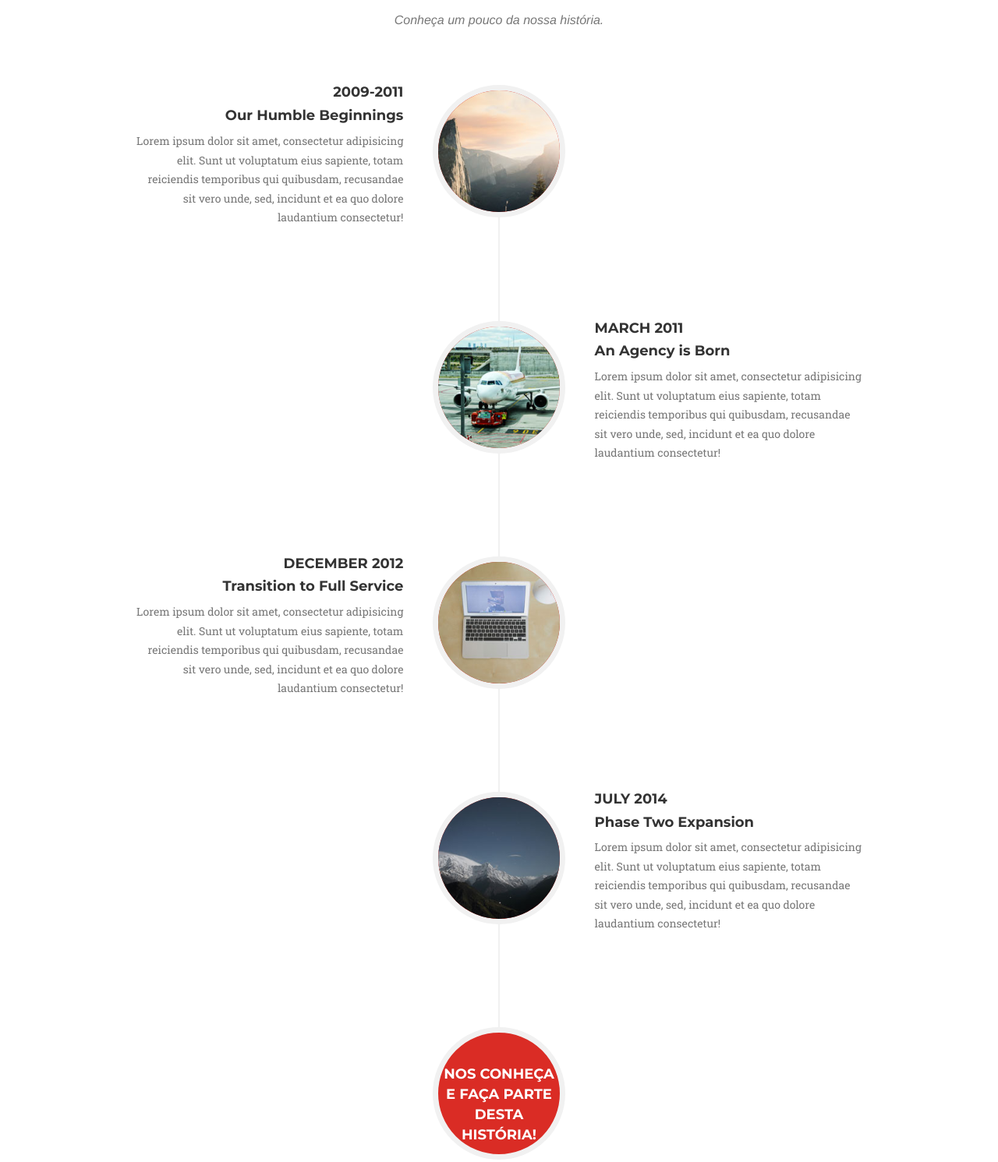
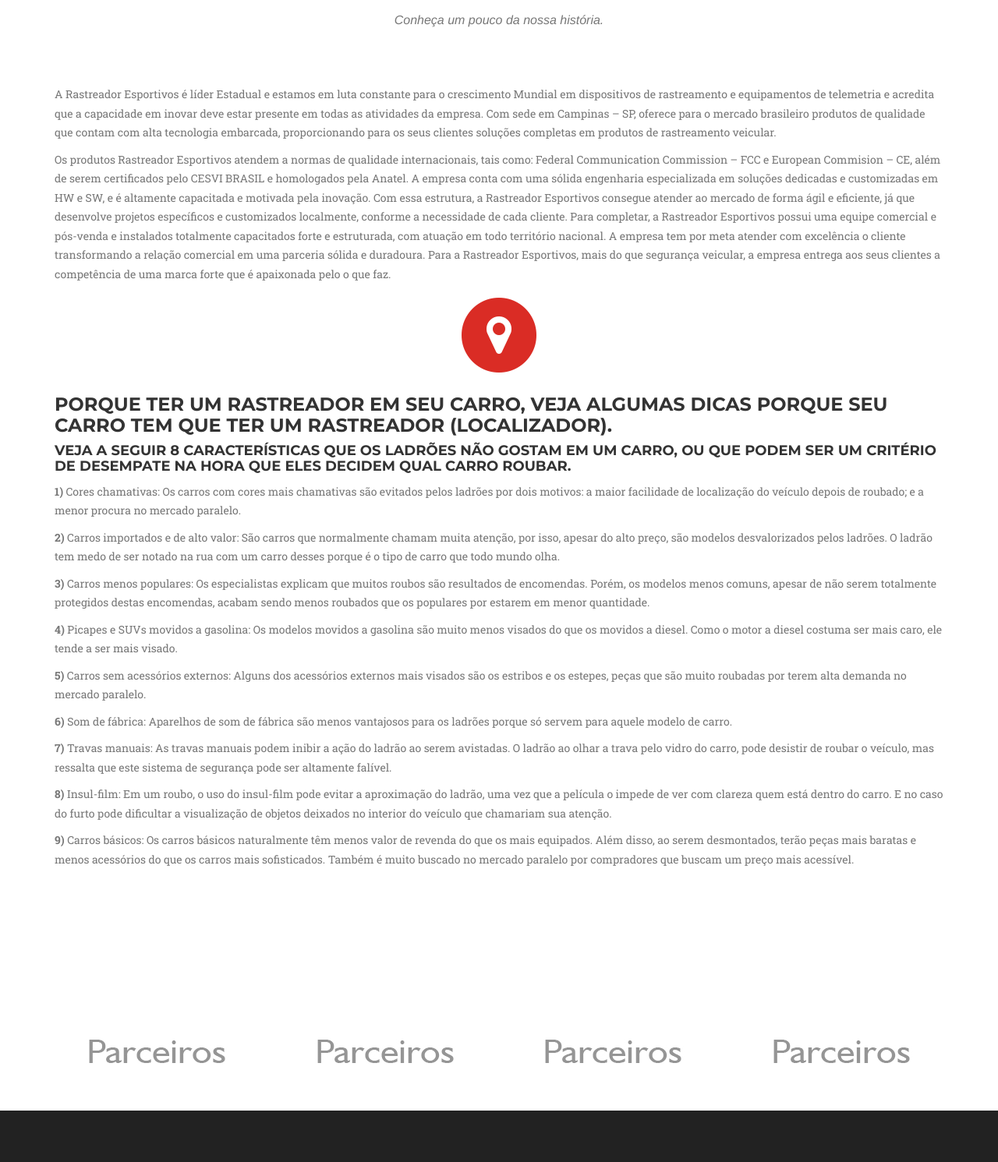
Before and after one commit to WilliamCorreia/esportivos1, a website: page index.html in a window 1280 px wide. Shown: the part 3545-5036 px from the top of the page at 78% size. Drawn offline with nearby package versions, Linux system fonts and the light colour scheme; a web font is replaced by a local one.

Commit message:
Modificações 12-11-2016

```diff
--- a/css/agency.css
+++ b/css/agency.css
@@ -621,13 +621,15 @@
   font-family: "Montserrat", "Helvetica Neue", Helvetica, Arial, sans-serif;
   text-transform: uppercase;
   text-transform: none;
+
 }
 footer ul.quicklinks {
   margin-bottom: 0;
-  line-height: 40px;
+  line-height: 20px;
   font-family: "Montserrat", "Helvetica Neue", Helvetica, Arial, sans-serif;
   text-transform: uppercase;
   text-transform: none;
+  text-align: left;
 }
 ul.social-buttons {
   margin-bottom: 0;
--- a/index.html
+++ b/index.html
@@ -248,76 +248,38 @@
                     <h3 class="section-subheading text-muted">Conheça um pouco da nossa história.</h3>
                 </div>
             </div>
-            <div class="row">
-                <div class="col-lg-12">
-                    <ul class="timeline">
-                        <li>
-                            <div class="timeline-image">
-                                <img class="img-circle img-responsive" src="img/about/1.jpg" alt="">
-                            </div>
-                            <div class="timeline-panel">
-                                <div class="timeline-heading">
-                                    <h4>2009-2011</h4>
-                                    <h4 class="subheading">Our Humble Beginnings</h4>
+                                <div class="timeline-body">
+                                    <p class="text-muted">A Rastreador Esportivos é líder Estadual e estamos em luta constante para o crescimento Mundial em dispositivos de rastreamento e equipamentos de telemetria e acredita que a capacidade em inovar deve estar presente em todas as atividades da empresa. Com sede em Campinas – SP, oferece para o mercado brasileiro produtos de qualidade que contam com alta tecnologia embarcada, proporcionando para os seus clientes soluções completas em produtos de rastreamento veicular.
+                                    <p class="text-muted">Os produtos Rastreador Esportivos atendem a normas de qualidade internacionais, tais como: Federal Communication Commission – FCC e European Commision – CE, além de serem certificados pelo CESVI BRASIL e homologados pela Anatel. A empresa conta com uma sólida engenharia especializada em soluções dedicadas e customizadas em HW e SW, e é altamente capacitada e motivada pela inovação. Com essa estrutura, a Rastreador Esportivos consegue atender ao mercado de forma ágil e eficiente, já que desenvolve projetos específicos e customizados localmente, conforme a necessidade de cada cliente. Para completar, a Rastreador Esportivos possui uma equipe comercial e pós-venda e instalados totalmente capacitados forte e estruturada, com atuação em todo território nacional. A empresa tem por meta atender com excelência o cliente transformando a relação comercial em uma parceria sólida e duradoura. Para a Rastreador Esportivos, mais do que segurança veicular, a empresa entrega aos seus clientes a competência de uma marca forte que é apaixonada pelo o que faz.</p>
                                 </div>
-                                <div class="timeline-body">
-                                    <p class="text-muted">Lorem ipsum dolor sit amet, consectetur adipisicing elit. Sunt ut voluptatum eius sapiente, totam reiciendis temporibus qui quibusdam, recusandae sit vero unde, sed, incidunt et ea quo dolore laudantium consectetur!</p>
-                                </div>
-                            </div>
-                        </li>
-                        <li class="timeline-inverted">
-                            <div class="timeline-image">
-                                <img class="img-circle img-responsive" src="img/about/2.jpg" alt="">
-                            </div>
-                            <div class="timeline-panel">
-                                <div class="timeline-heading">
-                                    <h4>March 2011</h4>
-                                    <h4 class="subheading">An Agency is Born</h4>
-                                </div>
-                                <div class="timeline-body">
-                                    <p class="text-muted">Lorem ipsum dolor sit amet, consectetur adipisicing elit. Sunt ut voluptatum eius sapiente, totam reiciendis temporibus qui quibusdam, recusandae sit vero unde, sed, incidunt et ea quo dolore laudantium consectetur!</p>
-                                </div>
-                            </div>
-                        </li>
-                        <li>
-                            <div class="timeline-image">
-                                <img class="img-circle img-responsive" src="img/about/3.jpg" alt="">
-                            </div>
-                            <div class="timeline-panel">
-                                <div class="timeline-heading">
-                                    <h4>December 2012</h4>
-                                    <h4 class="subheading">Transition to Full Service</h4>
-                                </div>
-                                <div class="timeline-body">
-                                    <p class="text-muted">Lorem ipsum dolor sit amet, consectetur adipisicing elit. Sunt ut voluptatum eius sapiente, totam reiciendis temporibus qui quibusdam, recusandae sit vero unde, sed, incidunt et ea quo dolore laudantium consectetur!</p>
-                                </div>
-                            </div>
-                        </li>
-                        <li class="timeline-inverted">
-                            <div class="timeline-image">
-                                <img class="img-circle img-responsive" src="img/about/4.jpg" alt="">
-                            </div>
-                            <div class="timeline-panel">
-                                <div class="timeline-heading">
-                                    <h4>July 2014</h4>
-                                    <h4 class="subheading">Phase Two Expansion</h4>
-                                </div>
-                                <div class="timeline-body">
-                                    <p class="text-muted">Lorem ipsum dolor sit amet, consectetur adipisicing elit. Sunt ut voluptatum eius sapiente, totam reiciendis temporibus qui quibusdam, recusandae sit vero unde, sed, incidunt et ea quo dolore laudantium consectetur!</p>
-                                </div>
-                            </div>
-                        </li>
-                        <li class="timeline-inverted">
-                            <div class="timeline-image">
-                                <h4>Nos conheça
-                                    <br>E faça parte
-                                    <br>Desta história!</h4>
-                            </div>
-                        </li>
-                    </ul>
+
+                <div class="row text-center">
+                	<div class="col-md-12">
+                    <span class="fa-stack fa-4x">
+                        <i class="fa fa-circle fa-stack-2x text-primary"></i>
+                        <i class="fa fa-map-marker fa-stack-1x fa-inverse"></i>
+                    </span>
+                    </div>
                 </div>
-            </div>
-        </div>
+
+                            <div class="timeline-body">
+
+                                <h3>PORQUE TER UM RASTREADOR EM SEU CARRO, VEJA ALGUMAS DICAS PORQUE SEU CARRO TEM QUE TER UM RASTREADOR (LOCALIZADOR).</h3>
+                       			<p class="text-muted"><h4>Veja a seguir 8 características que os ladrões não gostam em um carro, ou que podem ser um critério de desempate na hora que eles decidem qual carro roubar.</h4></p>
+								<p class="text-muted"><b>1)</b> Cores chamativas: Os carros com cores mais chamativas são evitados pelos ladrões por dois motivos: a maior facilidade de localização do veículo depois de roubado; e a menor procura no mercado paralelo.</p>
+								<p class="text-muted"><b>2)</b> Carros importados e de alto valor: São carros que normalmente chamam muita atenção, por isso, apesar do alto preço, são modelos desvalorizados pelos ladrões. O ladrão tem medo de ser notado na rua com um carro desses porque é o tipo de carro que todo mundo olha.</p>
+								<p class="text-muted"><b>3)</b> Carros menos populares: Os especialistas explicam que muitos roubos são resultados de encomendas. Porém, os modelos menos comuns, apesar de não serem totalmente protegidos destas encomendas, acabam sendo menos roubados que os populares por estarem em menor quantidade.
+								<p class="text-muted"><b>4)</b> Picapes e SUVs movidos a gasolina: Os modelos movidos a gasolina são muito menos visados do que os movidos a diesel. Como o motor a diesel costuma ser mais caro, ele tende a ser mais visado.</p>
+								<p class="text-muted"><b>5)</b> Carros sem acessórios externos: Alguns dos acessórios externos mais visados são os estribos e os estepes, peças que são muito roubadas por terem alta demanda no mercado paralelo. </p>
+								<p class="text-muted"><b>6)</b> Som de fábrica: Aparelhos de som de fábrica são menos vantajosos para os ladrões porque só servem para aquele modelo de carro. </p>
+								<p class="text-muted"><b>7)</b> Travas manuais: As travas manuais podem inibir a ação do ladrão ao serem avistadas. O ladrão ao olhar a trava pelo vidro do carro, pode desistir de roubar o veículo, mas ressalta que este sistema de segurança pode ser altamente falível.</p>
+								<p class="text-muted"><b>8)</b> Insul-film: Em um roubo, o uso do insul-film pode evitar a aproximação do ladrão, uma vez que a película o impede de ver com clareza quem está dentro do carro. E no caso do furto pode dificultar a visualização de objetos deixados no interior do veículo que chamariam sua atenção. </p>
+								<p class="text-muted"><b>9)</b> Carros básicos: Os carros básicos naturalmente têm menos valor de revenda do que os mais equipados. Além disso, ao serem desmontados, terão peças mais baratas e menos acessórios do que os carros mais sofisticados. Também é muito buscado no mercado paralelo por compradores que buscam um preço mais acessível.</p>
+								</p>
+							</div>
+
+
+
     </section>
 
     <!-- Clients Aside -->
@@ -417,10 +379,10 @@
                 </div>
                 <div class="col-md-4">
                     <ul class="list-inline quicklinks">
-                        <li><a href="#">Política de Privacidade</a>
-                        </li>
-                        <li><a href="#">Termos de Uso</a>
-                        </li>
+                     <li>Rua:Armando Fragnan, 710 - Pq.S.Jorge-Cep:13064-818 -Campinas -SP E-mail:esportivos.car@hotmail.com</li>
+
+                    <!-- <li><a href="#">Termos de Uso</a>
+                        </li> -->
                     </ul>
                 </div>
             </div>
```
